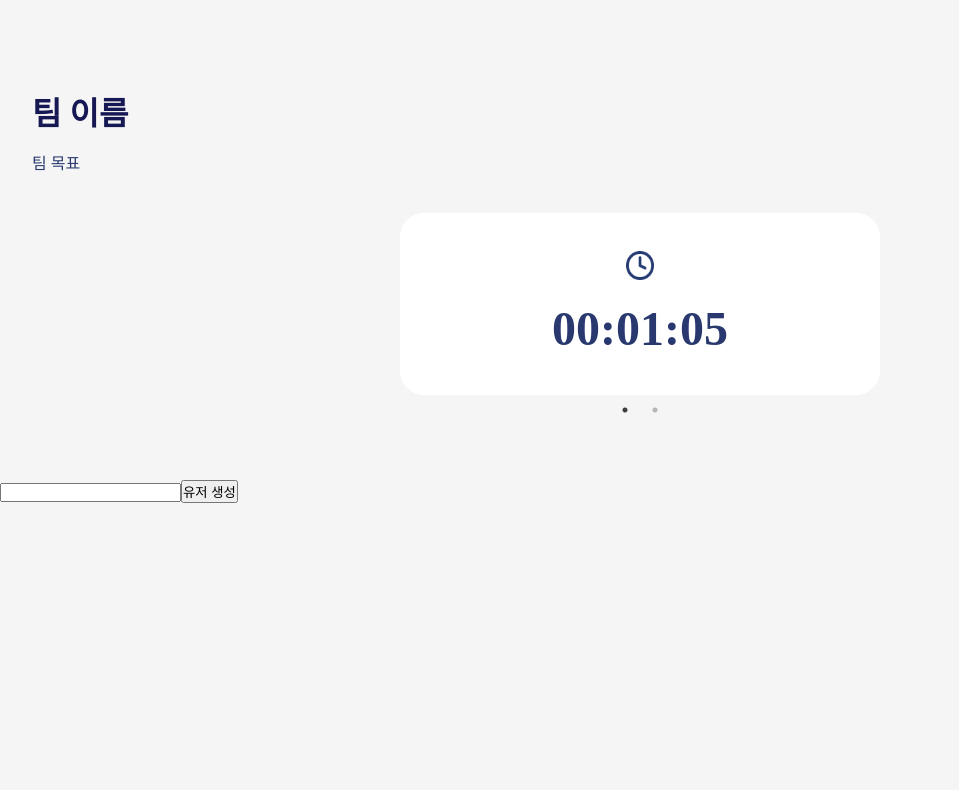
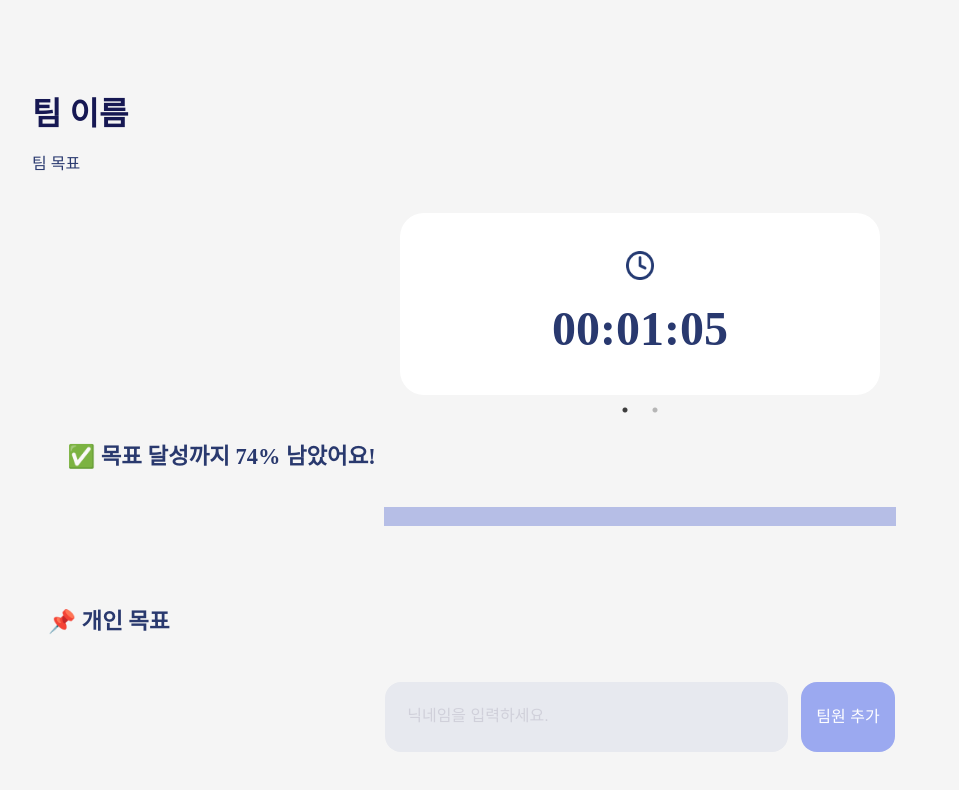
Before and after one commit to piTch-time/pitch-frontend, a React (Create React App) app: page /room in a window 1280 px wide. Shown: the top 790 px of the page, without its empty margins (0-959 px from the left). Built offline with nearby package versions, Linux system fonts and the light colour scheme.

Commit message:
feat : style 추가

```diff
--- a/src/pages/Room/Room.tsx
+++ b/src/pages/Room/Room.tsx
@@ -1,5 +1,5 @@
 import { Spacing } from '@sharedComponents/Spacing';
-import styled, { CSSProperties } from 'styled-components';
+import styled, { CSSProperties, StyledProps } from 'styled-components';
 import { TeamMission } from './components/TeamMission';
 import { TeamName } from './components/TeamName';
 import { Timer } from './components/Timer';
@@ -15,15 +15,23 @@ export const Room = () => {
       <Spacing height={5.6} />
       <TeamName name={'팀 이름'} />
       <Spacing height={0.8} />
-
       <TeamMission content={'팀 목표'} />
       <Spacing height={2.4} />
       <Slider {...settings}>
         <Timer />
         <YoutubeContainer />
       </Slider>
+
+      <Spacing height={3.2} />
+      <ToGoalText>✅ 목표 달성까지 74% 남았어요!</ToGoalText>
+
+      <Spacing height={2.4} />
+      <Center>
+        <ProgressBar></ProgressBar>
+      </Center>
       <Spacing height={5.3} />
-
+      <PersonalGoalText>📌 개인 목표</PersonalGoalText>
+      <Spacing height={3} />
       <Todo></Todo>
     </Container>
   );
@@ -47,3 +55,36 @@ const Container = styled.div`
 const BackgroundColor: CSSProperties = {
   backgroundColor: '#f5f5f5',
 };
+
+const ToGoalText = styled.p`
+  margin-left: 3em;
+  font-style: normal;
+  font-weight: 600;
+  font-size: 1.4em;
+  line-height: 100%;
+  /* identical to box height, or 14px */
+  background-color: #f5f5f5;
+  color: #29396e;
+`;
+
+const ProgressBar = styled.div`
+  width: 32rem;
+  height: 1.2rem;
+  background-color: #b6bee6;
+`;
+
+const PersonalGoalText = styled.div`
+  margin-left: 3rem;
+  font-weight: 600;
+  font-size: 1.4rem;
+  line-height: 100%;
+  /* identical to box height, or 14px */
+  background-color: #f5f5f5;
+  color: #29396e;
+`;
+
+const Center = styled.div`
+  display: flex;
+  flex-direction: column;
+  align-items: center;
+`;
--- a/src/pages/Room/components/Todo.tsx
+++ b/src/pages/Room/components/Todo.tsx
@@ -1,3 +1,4 @@
+import { Spacing } from '@sharedComponents/Spacing';
 import { useRef } from 'react';
 import { useEffect } from 'react';
 import { useState } from 'react';
@@ -50,7 +51,7 @@ export const Todo = () => {
             isInputActive: false,
           };
       });
-      console.log(newUsers);
+
       setUsers(newUsers);
     }
   };
@@ -71,57 +72,129 @@ export const Todo = () => {
 
   return (
     <Container>
-      <UserInput ref={userInputRef}></UserInput>
-      <button
-        onClick={() => {
-          createUser();
-        }}
-      >
-        유저 생성
-      </button>
       {users.map((user: User, index: number) => {
         return (
-          <div key={user.name}>
-            <div>{user.name} </div>
+          <>
+            <UserContainer key={user.name}>
+              <UserName>{user.name} </UserName>
+              <Spacing height={0.7}></Spacing>
               <div>
                 {user?.taskList?.map((task: task) => (
                   <div>
-                  <input type='checkbox'></input>
-                  {task.description}
+                    <CheckBox type='checkbox'></CheckBox>
+                    <CheckBoxText>{task.description}</CheckBoxText>
+                    <Spacing height={0.8}></Spacing>
                   </div>
                 ))}
+
                 {user.isInputActive && (
-                <input
+                  <>
+                    <CheckBox type='checkbox'></CheckBox>
+                    <NewToDoInput
                       ref={taskInputRef}
                       onKeyDown={(e) => {
                         if (e.key === 'Enter') {
                           createTask(user.name);
                         }
                       }}
-                ></input>
+                    ></NewToDoInput>
+                  </>
                 )}
               </div>
-
-            <button
+              <Spacing height={1.5} />
+              <AddGoalButton
                 onClick={() => {
                   activateInput(user.name);
                 }}
               >
-              태스크 생성
-            </button>
-          </div>
+                목표 추가
+              </AddGoalButton>
+              <Spacing height={2.3}></Spacing>
+            </UserContainer>
+            <Spacing height={2.1}></Spacing>
+          </>
         );
       })}
+
+      <UserInputContainer>
+        <UserInput
+          ref={userInputRef}
+          onKeyDown={(e) => {
+            if (e.key === 'Enter') {
+              createUser();
+            }
+          }}
+          placeholder='닉네임을 입력하세요.'
+        ></UserInput>
+        <UserInputButton
+          onClick={() => {
+            createUser();
+          }}
+        >
+          <UserInputButtonText>팀원 추가</UserInputButtonText>
+        </UserInputButton>
+      </UserInputContainer>
     </Container>
   );
 };
+const CheckBox = styled.input`
+  margin-left: 2.7rem;
+  margin-right: 1.1rem;
+  width: 1.6rem;
+  height: 1.6rem;
+`;
+
+const CheckBoxText = styled.span`
+  height: 1.6rem;
+  font-family: 'Pretendard';
+  font-style: normal;
+  font-weight: 500;
+  font-size: 1.1rem;
+  line-height: 100%;
+  position: relative;
+  top: -0.5rem;
+  /* identical to box height, or 11px */
+
+  color: #29396e;
+`;
+
+const NewToDoInput = styled.input`
+  border: none;
+  font-weight: 500;
+  font-size: 1.1rem;
+  width: 28.6rem;
+  height: 1.6rem;
+  position: relative;
+  top: -0.5rem;
+  border-bottom: 1px solid #ebecee;
+`;
 const Container = styled.div`
   width: 100%;
   height: 100%;
   background-color: #f5f5f5;
+  display: flex;
+  flex-direction: column;
+  align-items: center;
 `;
 
-const UserInput = styled.input``;
+const UserInput = styled.input`
+  width: 25.2rem;
+  height: 4.4rem;
+  padding-left: 1.4rem;
+
+  background: #e7e9ef;
+  border-radius: 1rem;
+  border: none;
+
+  &::placeholder {
+    font-weight: 500;
+    font-size: 1rem;
+    line-height: 100%;
+    /* identical to box height, or 10px */
+
+    color: #d0d0da;
+  }
+`;
 
 interface User {
   name: string;
@@ -135,3 +208,69 @@ interface task {
   description: string;
   isDone: boolean;
 }
+
+const UserInputContainer = styled.div`
+  display: flex;
+  flex-direction: row;
+`;
+
+const UserInputButton = styled.button`
+  -webkit-appearance: none;
+  -moz-appearance: none;
+  appearance: none;
+  width: 5.9rem;
+  height: 4.4rem;
+  margin-left: 0.8rem;
+
+  background: #9ba9f0;
+  border-radius: 1rem;
+  border: none;
+`;
+
+const UserInputButtonText = styled.p`
+  font-style: normal;
+  font-weight: 60rem;
+  font-size: 1rem;
+  line-height: 100%;
+  /* identical to box height, or 10px */
+
+  color: #ffffff;
+`;
+
+const UserContainer = styled.div`
+  background-color: white;
+
+  width: 100%;
+`;
+
+const UserName = styled.div`
+  margin-left: 2.7rem;
+  position: relative;
+  top: -1.3rem;
+  width: 4.6rem;
+  height: 2.6rem;
+  background: #b6bee6;
+  border-radius: 0.5rem;
+  display: flex;
+  justify-content: center;
+  align-items: center;
+`;
+
+const AddGoalButton = styled.button`
+  -webkit-appearance: none;
+  -moz-appearance: none;
+  appearance: none;
+  border: none;
+
+  display: flex;
+  flex-direction: row;
+  justify-content: center;
+  align-items: center;
+  margin-left: 2.7rem;
+
+  width: 7.6rem;
+  height: 2.4rem;
+
+  background: #f1f1f1;
+  border-radius: 0.5rem;
+`;
```
Lines whose indentation alone changed are shown as unchanged.
